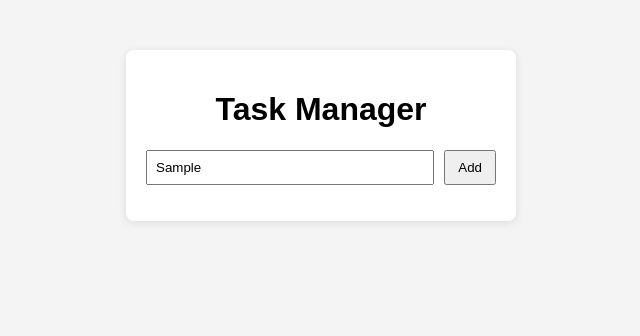
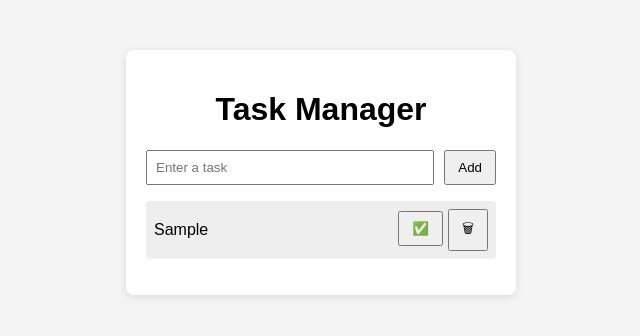
Before and after one commit to chi5166/Task-Manager, a plain HTML site: page task manager.htm in a window 1280 px wide. Both pictures are taken after typing "Sample" into the empty fields and a click on the button "Add". Shown: the whole page, without its empty margins (319-959 px from the left). Drawn offline with Linux system fonts and the light colour scheme.

Commit message:
Fix button text content for complete button

```diff
--- a/task manager.htm
+++ b/task manager.htm
@@ -98,7 +98,7 @@
         actions.className = "actions";
 
         const completeBtn = document.createElement("button");
-        completeBtn.textContent = "✅;
+        completeBtn.textContent = "✅";
         completeBtn.onclick = function () {
             li.classList.toggle("completed");
         };
```
